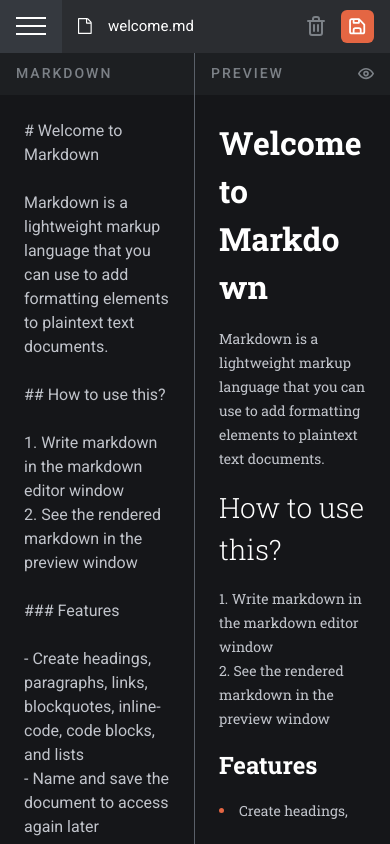
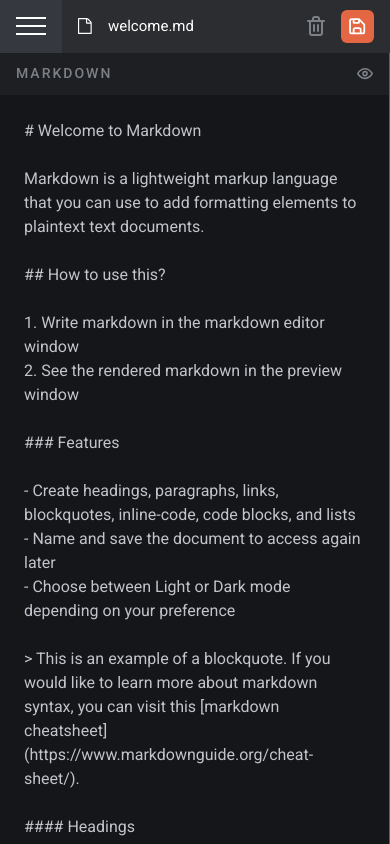
Before and after one commit to mickoymouse/markdown, a Next.js app: page /1 in a window 390 px wide. Built offline with nearby package versions, Linux system fonts and the light colour scheme.

Commit message:
Applied mobile design for the editor and preview.

```diff
--- a/app/[mdId]/page.tsx
+++ b/app/[mdId]/page.tsx
@@ -235,15 +235,23 @@ export default function MarkdownPage({ params }: { params: { mdId: string } }) {
 					<main className="flex w-full h-full">
 						<div
 							className={cn(
-								"flex flex-col w-[50%] h-full bg-white dark:bg-cstm-black-1000 dark:text-white border-r border-r-cstm-black-300 dark:border-r-cstm-black-600",
+								"flex flex-col w-full md:w-[50%] h-full bg-white dark:bg-cstm-black-1000 dark:text-white border-r border-r-cstm-black-300 dark:border-r-cstm-black-600",
 								{
 									hidden: isEditorHidden,
 								}
 							)}
 						>
-							<h2 className="h-[42px] w-full flex-none bg-cstm-black-200 dark:bg-cstm-black-900 flex items-center p-4 uppercase text-cstm-black-500 text-heading-s tracking-[2px] font-medium">
-								markdown
-							</h2>
+							<div className="h-[42px] w-full flex-none bg-cstm-black-200 dark:bg-cstm-black-900 flex items-center justify-between p-4">
+								<h2 className=" uppercase text-cstm-black-500 text-heading-s tracking-[2px] font-medium">
+									markdown
+								</h2>
+								<button
+									className="md:hidden"
+									onClick={() => setIsEditorHidden(!isEditorHidden)}
+								>
+									{isEditorHidden ? <HideEditor /> : <ShowEditor />}
+								</button>
+							</div>
 							<div className="grow w-full flex">
 								<textarea
 									autoFocus
@@ -257,8 +265,8 @@ export default function MarkdownPage({ params }: { params: { mdId: string } }) {
 						</div>
 						<div
 							className={cn(
-								"flex flex-col w-[50%] bg-white dark:bg-cstm-black-1000 dark:text-white",
-								{ "w-full": isEditorHidden }
+								"hidden md:flex flex-col w-full bg-white dark:bg-cstm-black-1000 dark:text-white",
+								{ "w-full flex": isEditorHidden, "w-[50%]": !isEditorHidden }
 							)}
 						>
 							<div className="h-[42px] w-full bg-cstm-black-200 dark:bg-cstm-black-900 flex items-center justify-between p-4">
```
